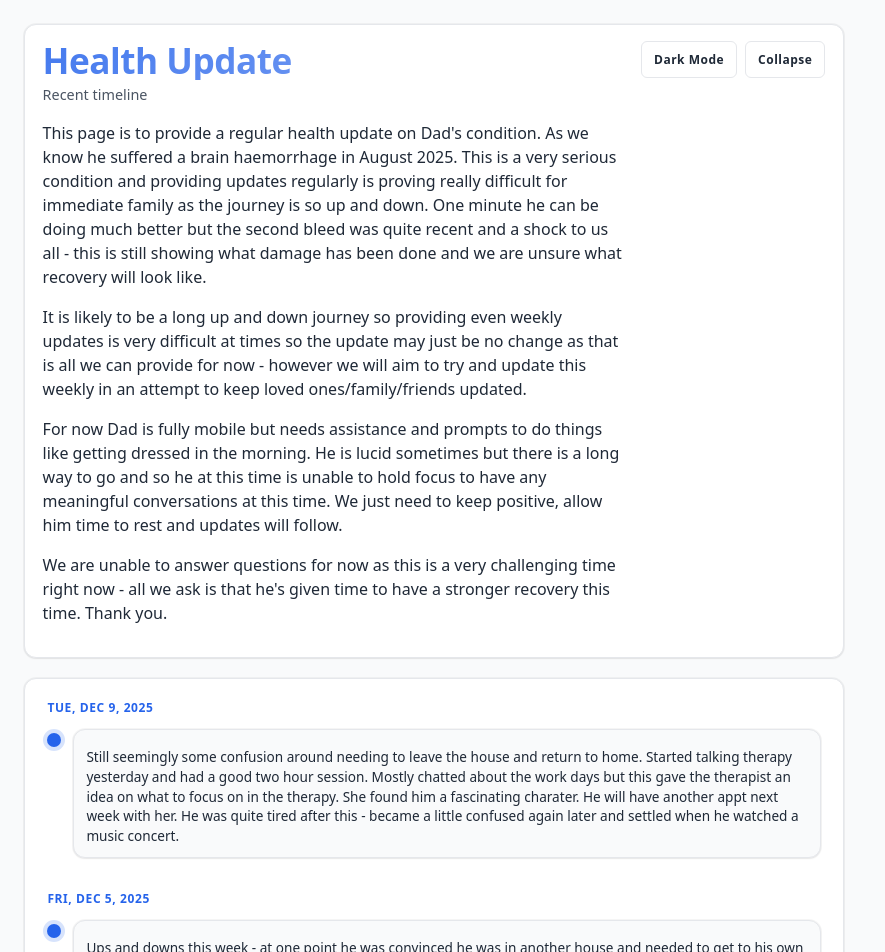
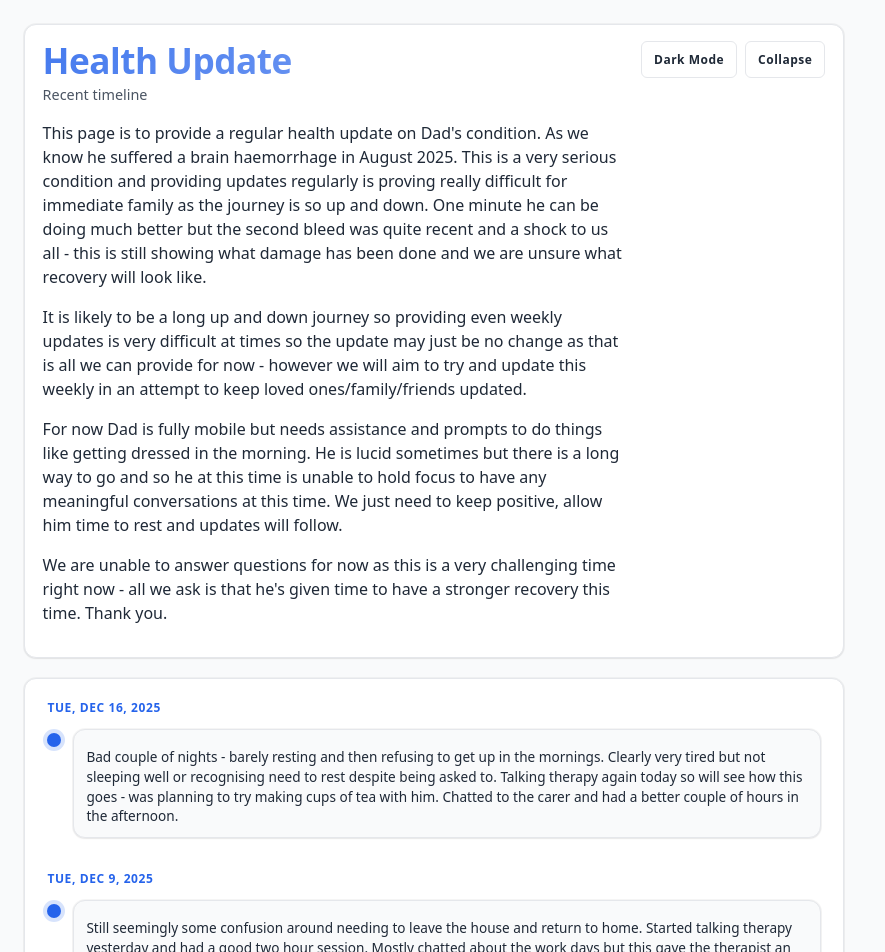
Before and after one commit to johnpwise/al-update-app, a React (Vite) app: page / in a window 1280 px wide. Shown: the top 952 px of the page, without its empty margins (0-885 px from the left). Built offline with nearby package versions, Linux system fonts and the light colour scheme.

Commit message:
update for 16th dec

```diff
--- a/src/App.tsx
+++ b/src/App.tsx
@@ -6,6 +6,7 @@ type Entry = { id: number; date: string; text: string }
 function App() {
   // Timeline entries (newest first by date/time when rendered)
     const entries: Entry[] = [
+      { id: 22, date: '2025-12-16', text: 'Bad couple of nights - barely resting and then refusing to get up in the mornings. Clearly very tired but not sleeping well or recognising need to rest despite being asked to. Talking therapy again today so will see how this goes - was planning to try making cups of tea with him. Chatted to the carer and had a better couple of hours in the afternoon. ' },
       { id: 21, date: '2025-12-09', text: 'Still seemingly some confusion around needing to leave the house and return to home. Started talking therapy yesterday and had a good two hour session. Mostly chatted about the work days but this gave the therapist an idea on what to focus on in the therapy. She found him a fascinating charater. He will have another appt next week with her. He was quite tired after this - became a little confused again later and settled when he watched a music concert. ' },
       { id: 20, date: '2025-12-05', text: 'Ups and downs this week - at one point he was convinced he was in another house and needed to get to his own house. Couldn\'t understand it was his house. Confused. Elizabeth managed to show him using itags/ipad that he was at home and didn\'t need to go anywhere else. Reassuring him this way seems to have helped for now. Had some better sleeps after this. Awaiting support from talking therapy hopefully next week.' },
       { id: 19, date: '2025-11-30', text: 'Dad had a better sleep and was up and out of bed before 10am. Was hoping to get out of the house and about a bit today as the weather was bright. There is still an element of confusion and potential hallucinations overnight.' },
```
Also changed, not shown: 1 other file (tests, documents, lock files or other folders).
